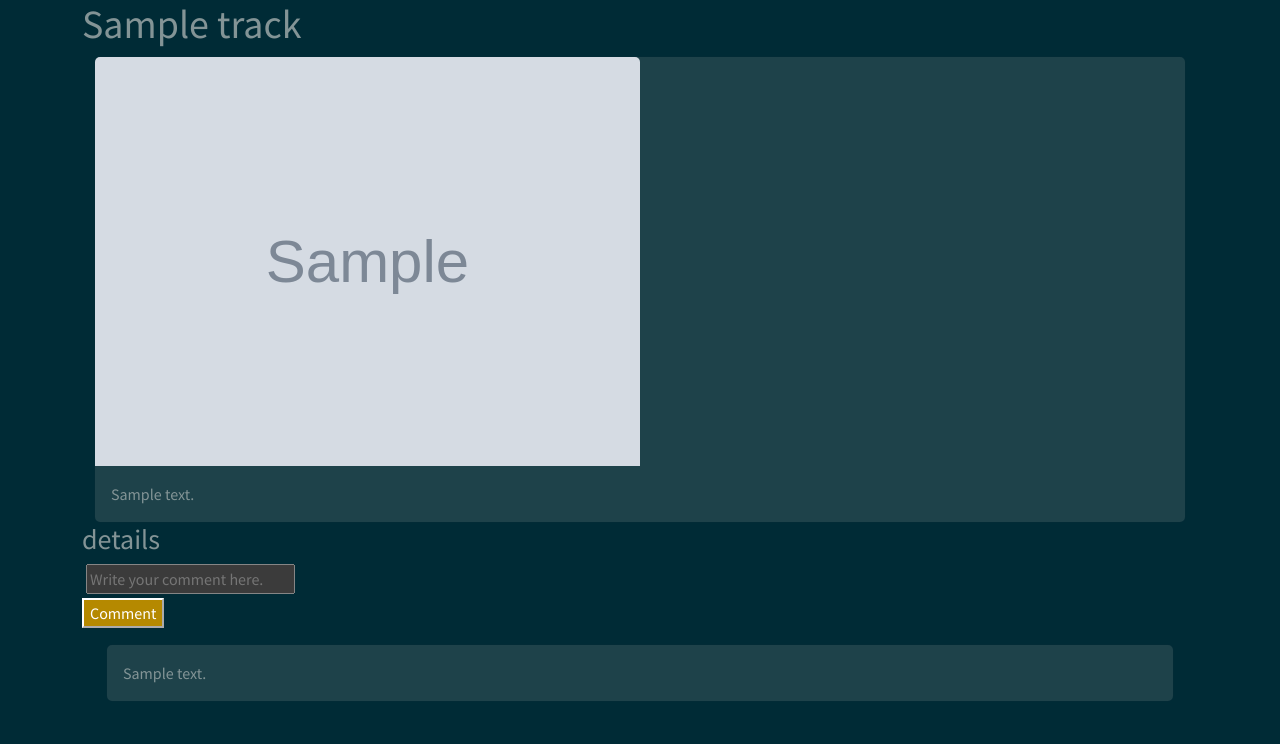
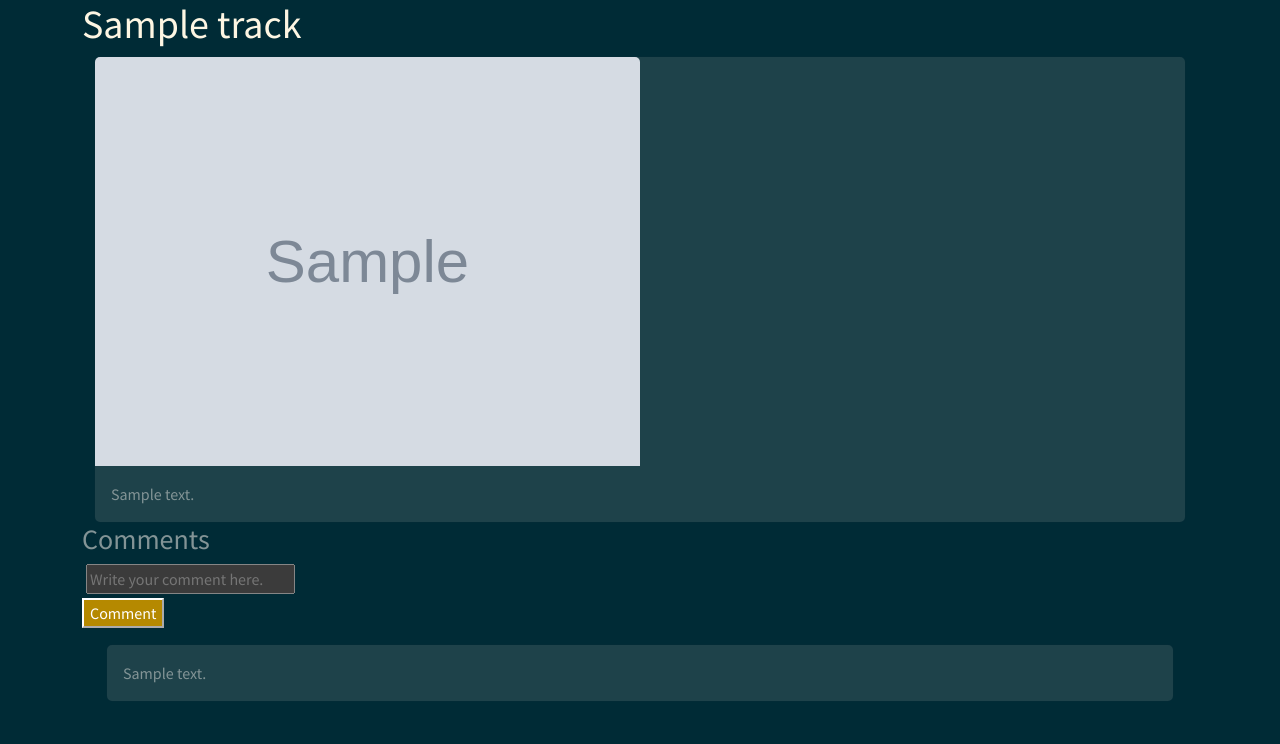
Before and after one commit to V3rita2/capstone, a Django app: page /track/1/ in a window 1280 px wide. Shown: the part 56-800 px from the top of the page. Run offline with Django 3.2, Linux system fonts and the light colour scheme; a user stored in the database is signed in; tables that the repository leaves empty hold one stand-in row (values such as "Sample post"); grey boxes marked "Sample" are stand-in pictures; some libraries are stand-ins or nearby versions.

Commit message:
css changes (minor)

```diff
--- a/capstone/melodic/templates/home.html
+++ b/capstone/melodic/templates/home.html
@@ -13,13 +13,13 @@
     <div class="card m-3">
         <a href = "{% url 'track_detail' track.pk %}">
             <div class="card-img-top">
-                <div class='thumbnail'>
+                <div class='thumbnail w-25'>
                     <img src="{{track.cover}}" alt="{{track.name}}" />
                 </div>
             </div>
         <div class='card-header'>{{track.title}}</div>
         </a>
-        <h6 class='card-subtitle'>{{track.user}}</h6>
+        <h6 class='card-subtitle'>{{track.author}}</h6>
         </div>
     {% empty %}
     <div class="card">
--- a/capstone/melodic/templates/track_detail.html
+++ b/capstone/melodic/templates/track_detail.html
@@ -1,5 +1,5 @@
 {% extends 'base.html' %} {% block content %}
-<h1>{{track.title}}</h1>
+<h1 class="text-light">{{track.title}}</h1>
 <div class="container">
 <div class="card">
         <img class="card-img-top img-fluid w-50" src="{{track.cover}}" alt="{{track.title}}">
@@ -8,7 +8,7 @@
         </div>
 </div>
 </div>
-<h3>details</h3>
+<h3 class="text-bg">Comments</h3>
 <div class="comment-form">
     <form action="{% url 'comment_create' track.pk %}" method="post">
         {% csrf_token %}
```
